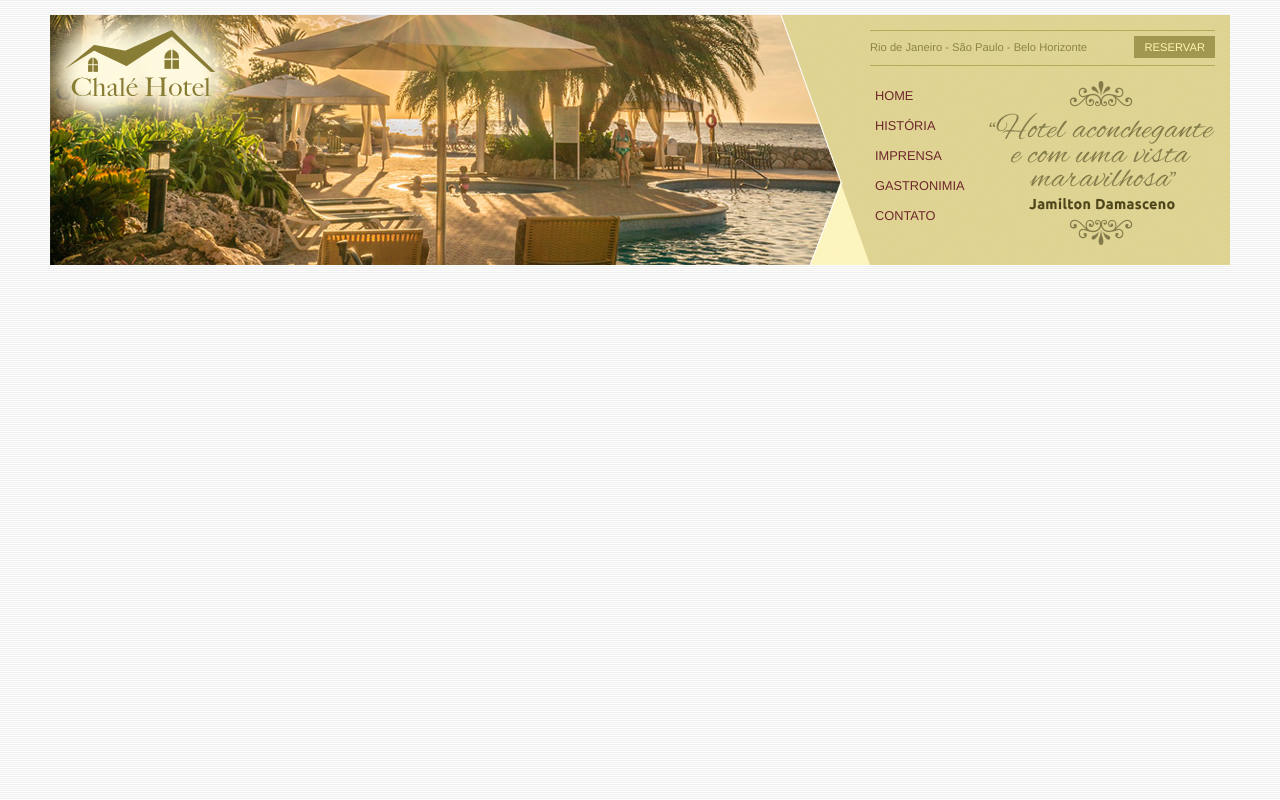
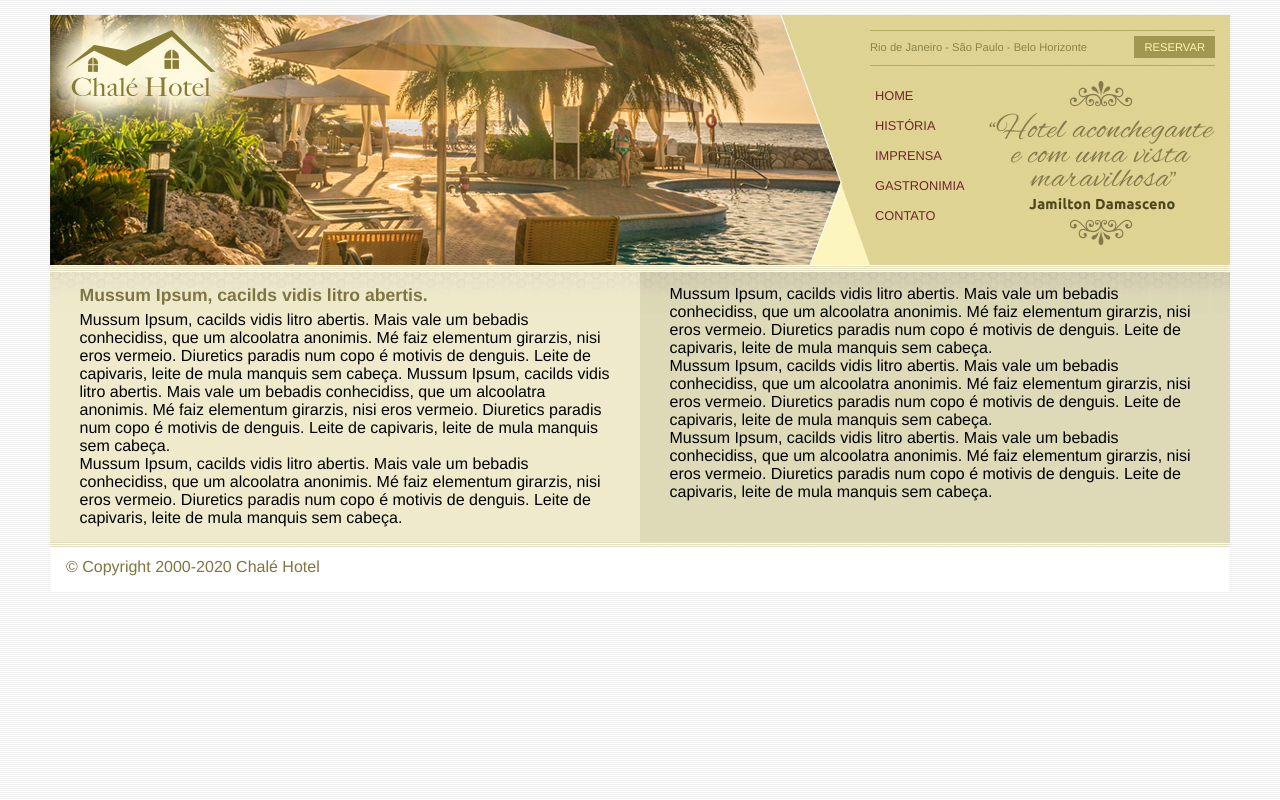
Before and after one commit to matheuslss/CSS-Chale-Hotel, a plain HTML site: page index.html in a window 1280 px wide. Drawn offline with Linux system fonts and the light colour scheme.

Commit message:
add rodape

```diff
--- a/css/estilo.css
+++ b/css/estilo.css
@@ -10,7 +10,7 @@ body{
 }
 
 #container{
-    background: #ede9cc;
+    background: #ede9cc url(../imagens/bg-container.png)  top  center repeat-y;
     margin: 0 auto;
     min-width: 740px;
     max-width: 1180px;
@@ -115,3 +115,45 @@ ul#navegacao li a{
 ul#navegacao li a:hover{
     background: #fdf6be;
 }
+
+/* Area de conteudos */
+
+main{
+    float: left;
+    width: 50%;
+    background: url(../imagens/bg-area-principal.png) top left repeat-x;
+    padding: 15px 0;
+}
+
+aside{
+    float: right;
+    width: 50%;
+    background: url(../imagens/bg-area-lateral.png) top left repeat-x;
+    padding: 20px 0;
+}
+
+.conteudo{
+    margin: 0 auto;
+    width: 90%;
+}
+
+footer{
+    clear: both;
+    padding: 16px;
+    background: #fff url(../imagens/bg-rodape.png) repeat-x top;
+    color: #7d7640;
+}
+
+/* Formatações de textos */
+
+h2{
+    color: #7d7640;
+    font-size: 1.1em;
+    padding: 5px 0;
+    color: #7d7640;
+}
+
+p{
+    font-size: 1em;
+
+}
--- a/index.html
+++ b/index.html
@@ -60,6 +60,44 @@
             </section>
         </header>
         <!-- fim do tpop -->
+
+        <main>
+            <div class="conteudo">
+                <h2>
+                    Mussum Ipsum, cacilds vidis litro abertis.
+                </h2>
+
+                <p>
+                    Mussum Ipsum, cacilds vidis litro abertis. Mais vale um bebadis conhecidiss, que um alcoolatra anonimis. Mé faiz elementum girarzis, nisi eros vermeio. Diuretics paradis num copo é motivis de denguis. Leite de capivaris, leite de mula manquis sem cabeça. Mussum Ipsum, cacilds vidis litro abertis. Mais vale um bebadis conhecidiss, que um alcoolatra anonimis. Mé faiz elementum girarzis, nisi eros vermeio. Diuretics paradis num copo é motivis de denguis. Leite de capivaris, leite de mula manquis sem cabeça.
+                </p>
+
+                <p>
+                    Mussum Ipsum, cacilds vidis litro abertis. Mais vale um bebadis conhecidiss, que um alcoolatra anonimis. Mé faiz elementum girarzis, nisi eros vermeio. Diuretics paradis num copo é motivis de denguis. Leite de capivaris, leite de mula manquis sem cabeça.
+                </p>
+            </div>
+        </main>
+
+        <aside>
+            <div class="conteudo">
+                    <p>
+                        Mussum Ipsum, cacilds vidis litro abertis. Mais vale um bebadis conhecidiss, que um alcoolatra anonimis. Mé faiz elementum girarzis, nisi eros vermeio. Diuretics paradis num copo é motivis de denguis. Leite de capivaris, leite de mula manquis sem cabeça.
+                    </p>
+
+                    <p>
+                        Mussum Ipsum, cacilds vidis litro abertis. Mais vale um bebadis conhecidiss, que um alcoolatra anonimis. Mé faiz elementum girarzis, nisi eros vermeio. Diuretics paradis num copo é motivis de denguis. Leite de capivaris, leite de mula manquis sem cabeça.
+                    </p>
+
+                    <p>
+                        Mussum Ipsum, cacilds vidis litro abertis. Mais vale um bebadis conhecidiss, que um alcoolatra anonimis. Mé faiz elementum girarzis, nisi eros vermeio. Diuretics paradis num copo é motivis de denguis. Leite de capivaris, leite de mula manquis sem cabeça.
+                    </p>
+            </div>
+        </aside>
+
+        <footer>
+            <span>
+                &copy; Copyright 2000-2020 Chalé Hotel
+            </span>
+        </footer>
     </div>
     <!-- fim container -->
 </body>
```
